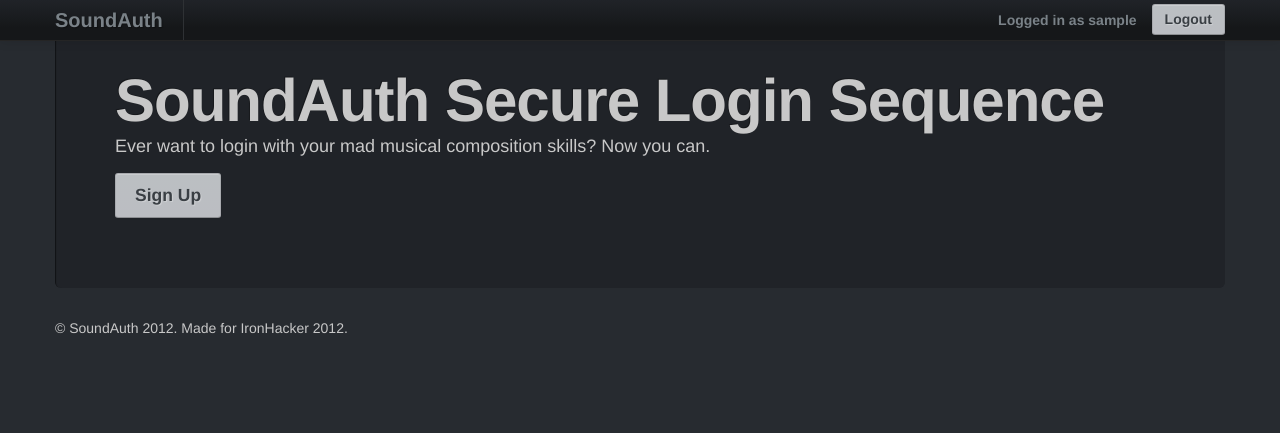
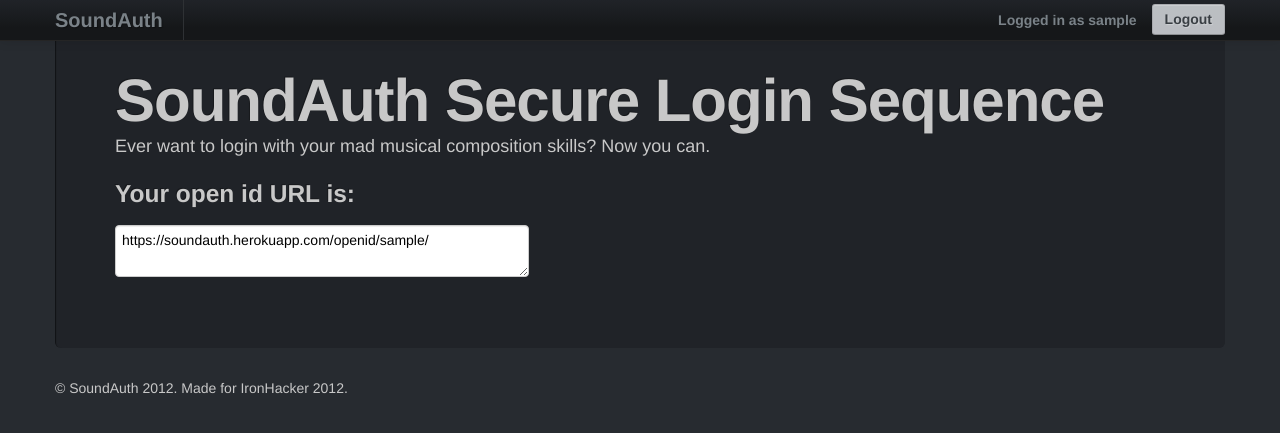
Before and after one commit to noahadams/soundpass, a Django app: template soundauth/core/templates/home.html in a window 1280 px wide. Shown: the top 433 px of the page. Run offline with Django 3.2, Linux system fonts and the light colour scheme; the template is opened without the code that fills it, so the values that code supplies are empty; the visitor is signed in with stand-in values (Sample User, id 1); parts of the project's set-up code (start-up, migrations or seed data) failed here and were passed over; some libraries are stand-ins or nearby versions.

Commit message:
Show OpenID to users

```diff
--- a/soundauth/core/templates/base.html
+++ b/soundauth/core/templates/base.html
@@ -25,7 +25,7 @@
                         <span class="icon-bar"></span>
                         <span class="icon-bar"></span>
                     </a>
-                    <a class="brand" href="#">SoundAuth</a>
+                    <a class="brand" href="/">SoundAuth</a>
 
 
                     {% if user.is_authenticated %}
--- a/soundauth/core/templates/home.html
+++ b/soundauth/core/templates/home.html
@@ -4,6 +4,14 @@
             <div class="hero-unit">
                 <h1>SoundAuth Secure Login Sequence</h1>
                 <p>Ever want to login with your mad musical composition skills? Now you can.</p>
+
+                {% if user.is_authenticated %}
+                <h3>Your open id URL is:</h3>
+
+                <textarea style="color: black; width: 400px">https://soundauth.herokuapp.com/openid/{{ user.username }}/
+                </textarea>
+                {% else %}
                 <p><a class="btn btn-primary btn-large" href="/signup/">Sign Up</a></p>
+                {% endif %}
             </div>
 {% endblock %}
```
